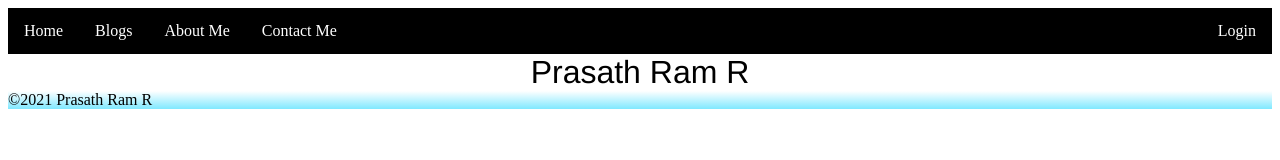
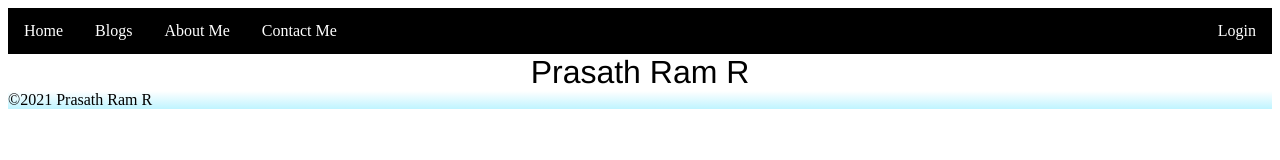
Before and after one commit to PrasathRamR/webpage, a plain HTML site: page index.html in a window 1280 px wide. Drawn offline with Linux system fonts and the light colour scheme.

Commit message:
Update index.css

```diff
--- a/index.css
+++ b/index.css
@@ -74,5 +74,5 @@ ul.topnav li {float: none;}
 
 
 .grad {
-  background-image: linear-gradient( rgba(255,0,0,0), rgba(0,210,255,0.5));
+  background-image: linear-gradient( rgba(255,0,0,0), rgba(0,210,255,0.25));
 }
```
